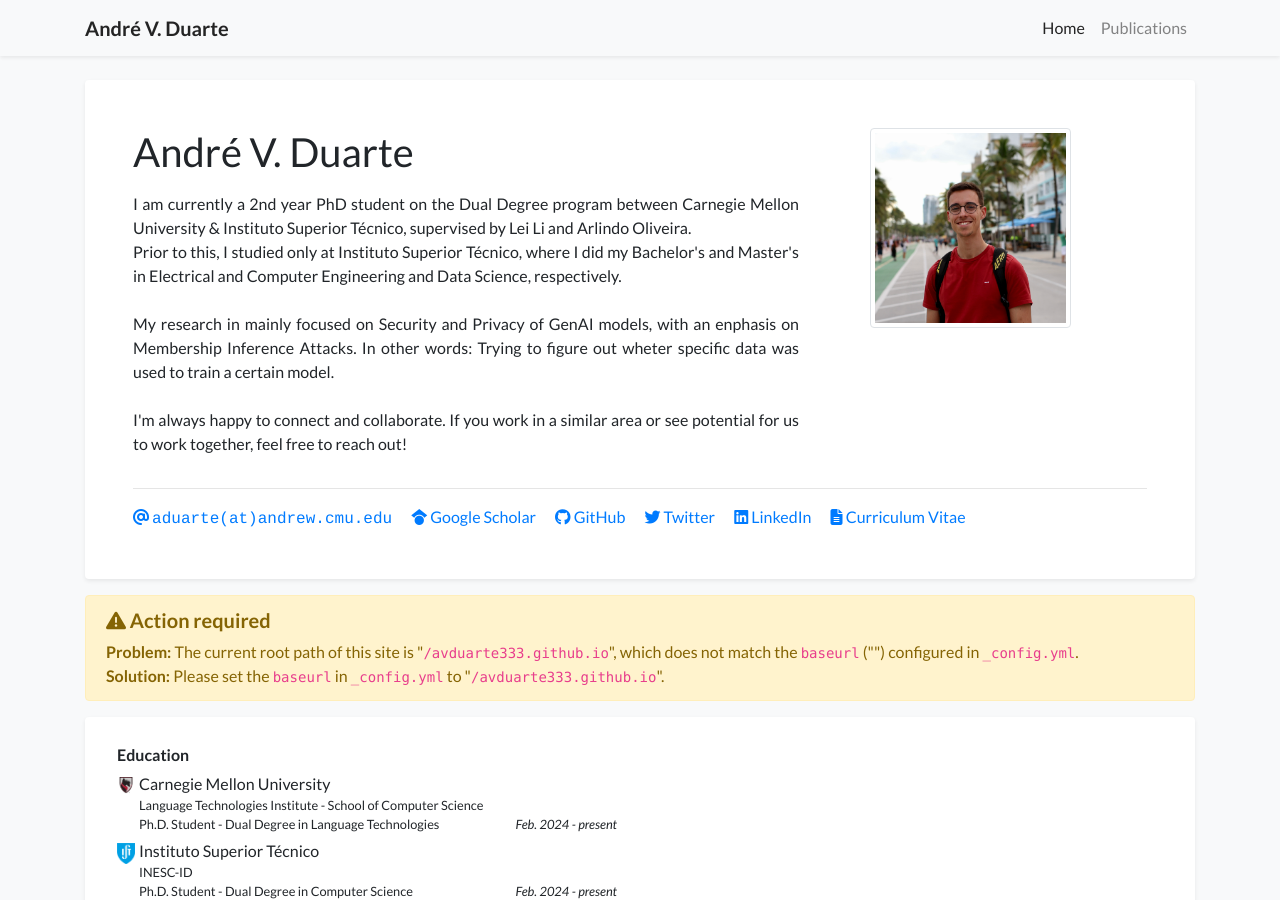
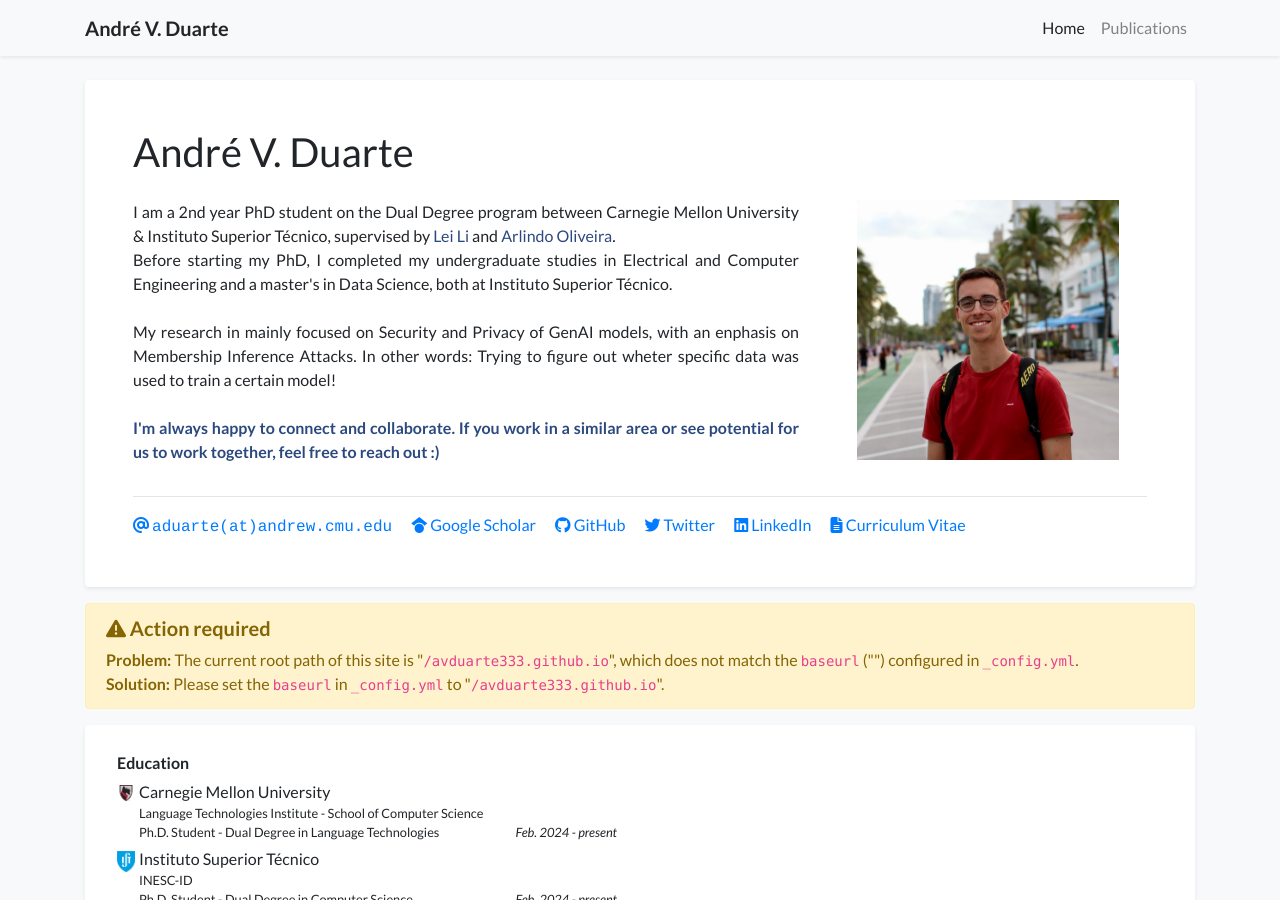
Before and after one commit to dankmrpanda/avduarte333.github.io, a Jekyll site: the page built from index.html, in a window 1280 px wide and 900 px high. Built offline with Jekyll 4.4.1, drawn with Linux system fonts in a browser that asks for light colours; nearby versions of some CDN libraries; a style sheet for code colours, icons or effects is not loaded.

Commit message:
Site - Update

```diff
--- a/_data/profile.yml
+++ b/_data/profile.yml
@@ -10,16 +10,17 @@ cv_link: https://drive.google.com/file/d/1RJ8GR7Ez-uE_KrGpi5vhuInp_kjOW40r/view?
 gscholar: Q8CoYScAAAAJ  # This is an example, replace it with your own Google Scholar ID
 github: avduarte333
 twitter: avduarte3333  # Do not include the '@' symbol
-linkedin: b69373181
+linkedin: andré-duarte-b69373181/
 # orcid: 0000-0000-0000-0000
 
 short_bio_text_justify: true
 short_bio: >-
   <p>
-    I am currently a 2nd year PhD student on the Dual Degree program between Carnegie Mellon University & Instituto Superior Técnico, supervised by Lei Li and Arlindo Oliveira.<br>
-    Prior to this, I studied only at Instituto Superior Técnico, where I did my Bachelor's and Master's in Electrical and Computer Engineering and Data Science, respectively.<br><br>
-    My research in mainly focused on Security and Privacy of GenAI models, with an enphasis on Membership Inference Attacks. In other words: Trying to figure out wheter specific data was used to train a certain model.<br><br>
-    I'm always happy to connect and collaborate. If you work in a similar area or see potential for us to work together, feel free to reach out!
+    I am a 2nd year PhD student on the Dual Degree program between Carnegie Mellon University</a> & Instituto Superior Técnico, supervised by <a href="https://www.cs.cmu.edu/~leili/" style="color: #2C497F; text-decoration: none;">Lei Li</a> and <a href="https://web.tecnico.ulisboa.pt/arlindo.oliveira/" style="color: #2C497F; text-decoration: none;">Arlindo Oliveira</a>.<br>
+    Before starting my PhD, I completed my undergraduate studies in Electrical and Computer Engineering and a master's in Data Science, both at Instituto Superior Técnico.<br><br>
+    My research in mainly focused on Security and Privacy of GenAI models, with an enphasis on Membership Inference Attacks. In other words: Trying to figure out wheter specific data was used to train a certain model!<br><br>
+    <span style="color: #2C497F; font-weight: bold;">I'm always happy to connect and collaborate. If you work in a similar area or see potential for us to work together, feel free to reach out :)</span>
+
   </p>
 
 portrait_url: /assets/images/photos/portrait.jpg
--- a/_includes/widgets/profile_card.html
+++ b/_includes/widgets/profile_card.html
@@ -2,10 +2,9 @@
     <div class="col">
       <div class="card border-0 shadow-sm bg-white">
         <div class="card-body p-5">
-          <!-- First row: Name, position, bio on the left, portrait on the right -->
-          <div class="row align-items-start">
-            <!-- Left Column (Text) -->
-            <div class="col-md-8" style="flex: 0 0 70%;">
+          <!-- Row 1: Header (Name and Positions) -->
+          <div class="row">
+            <div class="col">
               <div class="h1 font-weight-normal">
                 {{ site.data.profile.primary_name }}
                 <small>{{ site.data.profile.secondary_name }}</small>
@@ -18,8 +17,14 @@
                   {{ position.name }}<br/>
                 {% endfor %}
               </div>
+            </div>
+          </div>
 
-              <div class="text-profile-bio mt-3"
+          <!-- Row 2: Bio and Portrait -->
+          <div class="row align-items-start mt-3">
+            <!-- Left Column (Bio) -->
+            <div class="col-md-8">
+              <div class="text-profile-bio"
                    {% if site.data.profile.short_bio_text_justify %}
                      style="text-align: justify;"
                    {% endif %}>
@@ -29,21 +34,21 @@
 
             <!-- Right Column (Portrait) -->
             {% if site.data.profile.portrait_url %}
-              <div class="col-md-4 d-flex justify-content-center" style="flex: 0 0 30%;">
+              <div class="col-md-4 d-flex justify-content-center">
                 <img
                   src="{{ site.data.profile.portrait_url | relative_url }}"
-                  class="figure-img img-fluid img-thumbnail"
-                  style="max-height: 200px;"
+                  class="img-fluid"
+                  style="max-height: 260px;"
                   data-toggle="tooltip"
                   data-placement="top"
                   title="{{ site.data.profile.portrait_caption }}">
               </div>
             {% endif %}
-          </div> <!-- End row -->
+          </div> <!-- End Row 2 -->
 
           <hr />
 
-          <!-- Second row: Links (email, Scholar, GitHub, CV, etc.) all together -->
+          <!-- Third row: Links (email, Scholar, GitHub, CV, etc.) -->
           <div class="row">
             <div class="col">
               <!-- Email -->
@@ -107,7 +112,7 @@
                 </a>
               {% endif %}
             </div>
-          </div> <!-- End second row -->
+          </div> <!-- End Third Row -->
 
         </div> <!-- End card-body -->
       </div> <!-- End card -->
```
